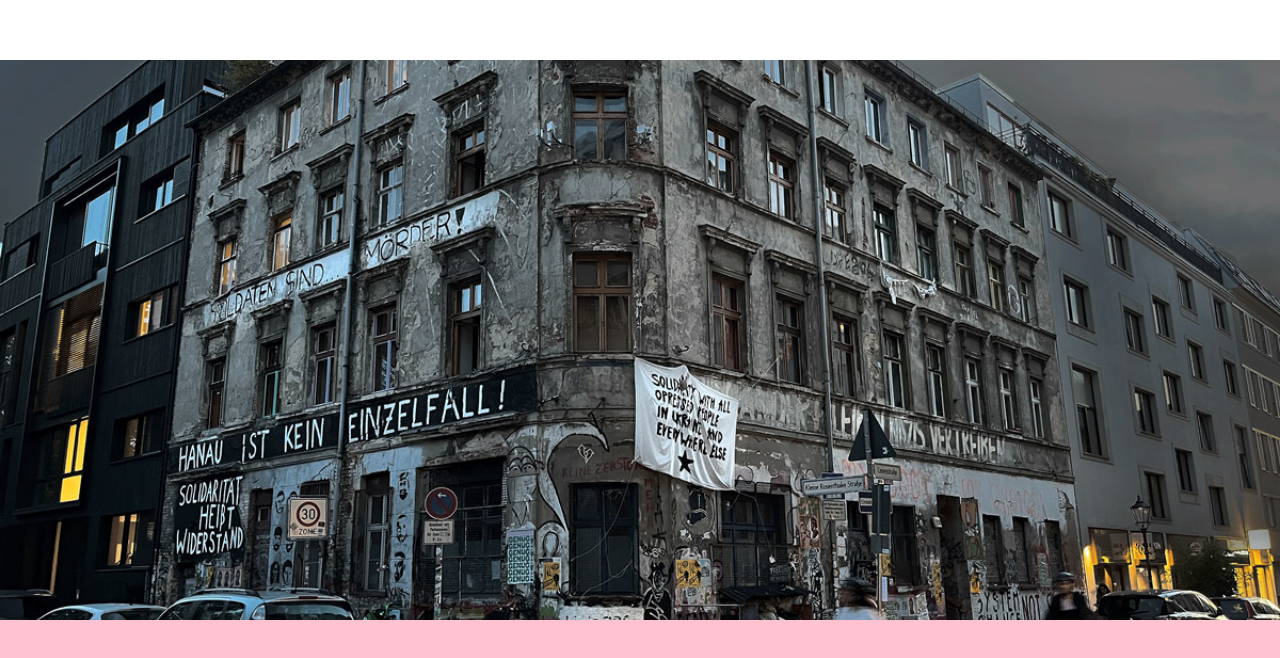
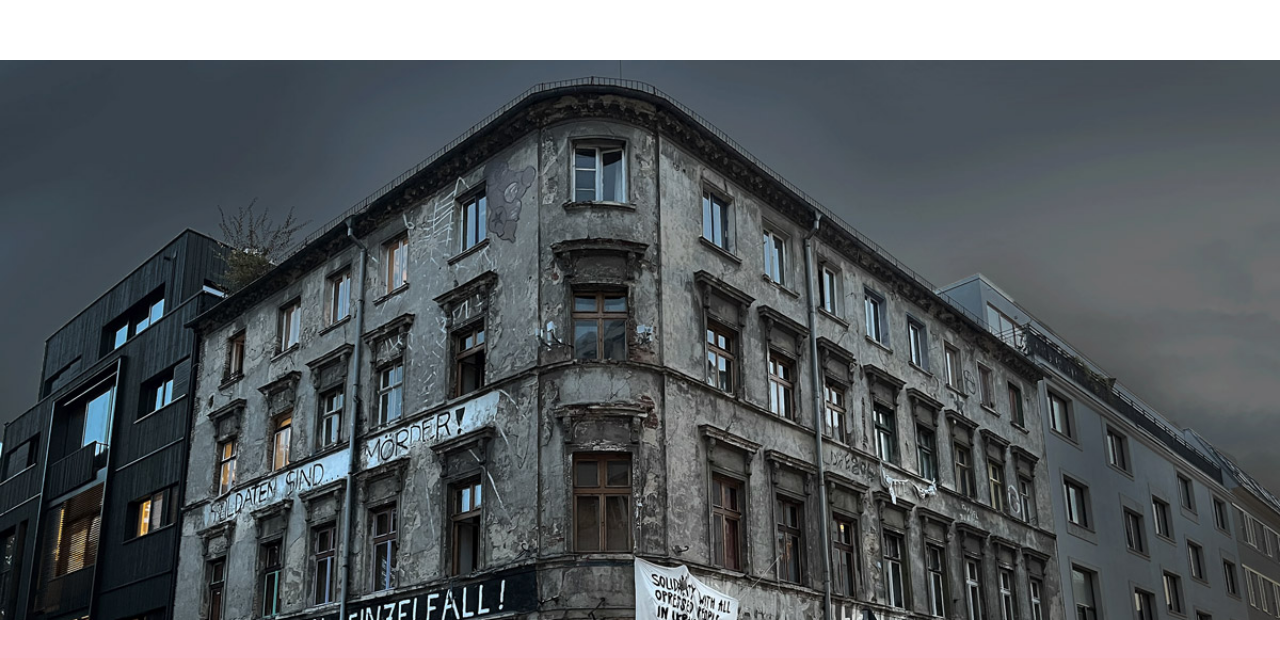
Before and after one commit to pweimann/new-construction-project, a Nuxt app: page / in a window 1280 px wide. Shown: the part 1619-2277 px from the top of the page. Built offline with nearby package versions, Linux system fonts and the light colour scheme.

Commit message:
implement a background image parallax effect

```diff
--- a/components/BackgroundImageSection.vue
+++ b/components/BackgroundImageSection.vue
@@ -1,17 +1,51 @@
 <template>
-  <section>
-    <slot/>
+  <section ref='main'>
+    <div class='parallax-effect'></div>
   </section>
 </template>
 
 <script setup lang='ts'>
+import { onMounted, onUnmounted, ref, defineProps } from 'vue'
+import gsap from 'gsap'
+
+const main = ref()
+const ctx = ref()
+
+onMounted(() => {
+  ctx.value = gsap.context((self) => {
+    if (!self.selector) {
+      console.warn(`gsap selector is undefined -> couldn't create the parallax effect`)
+      return
+    }
+    const imgContainer = self.selector('.parallax-effect')
+    gsap.to(imgContainer, {
+      backgroundPosition: '50% 100%',
+      scrollTrigger: {
+        trigger: imgContainer,
+        start: 'top bottom',
+        end: 'bottom top',
+        scrub: true,
+      }
+    })
+  }, main.value)
+})
+
+onUnmounted(() => {
+  ctx.value.revert()
+})
 </script>
-<style lang='css'>
-img {
-  max-height: 70vh;
+<style lang='css' scoped>
+section {
+  position: relative;
+  min-height: 70vh;
+}
+
+.parallax-effect {
+  position: absolute;
+  background-image: url("@/public/placeholder.jpg");
+  background-repeat: no-repeat;
+  background-size: cover;
+  height: 100%;
   width: 100%;
-  object-fit: cover;
-  background-size: cover;
-  background-repeat: no-repeat;
 }
 </style>
--- a/pages/index.vue
+++ b/pages/index.vue
@@ -5,9 +5,7 @@
     </div>
   </section>
   <ImageCollage></ImageCollage>
-  <BackgroundImageSection>
-    <img src='/placeholder.jpg'>
-  </BackgroundImageSection>
+  <BackgroundImageSection />
   <TabSection></TabSection>
 </template>
 <script lang='ts' setup>
```
